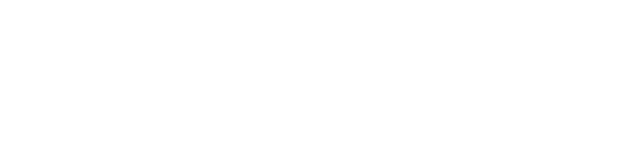
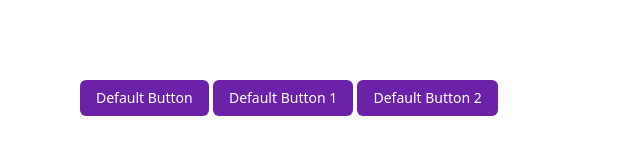
Before and after one commit to BhalliBhai/Tailwind-CSS, a website built with Vite: page TailwindHoverEffects/index.html in a window 1280 px wide. Shown: the whole page, without its empty margins (0-640 px from the left). Built offline with nearby package versions, Linux system fonts and the light colour scheme.

```diff
--- a/TailwindHoverEffects/index.html
+++ b/TailwindHoverEffects/index.html
@@ -4,9 +4,15 @@
     <meta charset="UTF-8">
     <meta name="viewport" content="width=device-width, initial-scale=1.0">
     <link rel="stylesheet" href="input.css">
-    <title>Template</title>
+    <title>Tailwind Hover Effects</title>
 </head>
 <body>
+    <div class="m-20">
+        <button class="btn">Default Button</button>
+        <button class="btn">Default Button 1</button>
+        <button class="btn">Default Button 2</button>
+    </div>
+
 
 
 </body>
--- a/TailwindHoverEffects/input.css
+++ b/TailwindHoverEffects/input.css
@@ -1,3 +1,9 @@
 @tailwind base;
 @tailwind components;
 @tailwind utilities;
+
+@layer components{
+    .btn{
+        @apply text-sm px-4 py-2 bg-purple-800 text-white rounded-md hover:bg-purple-700 active:bg-purple-900 focus:outline-red-800;
+    }
+}
```
Also changed, not shown: 5 other files.
